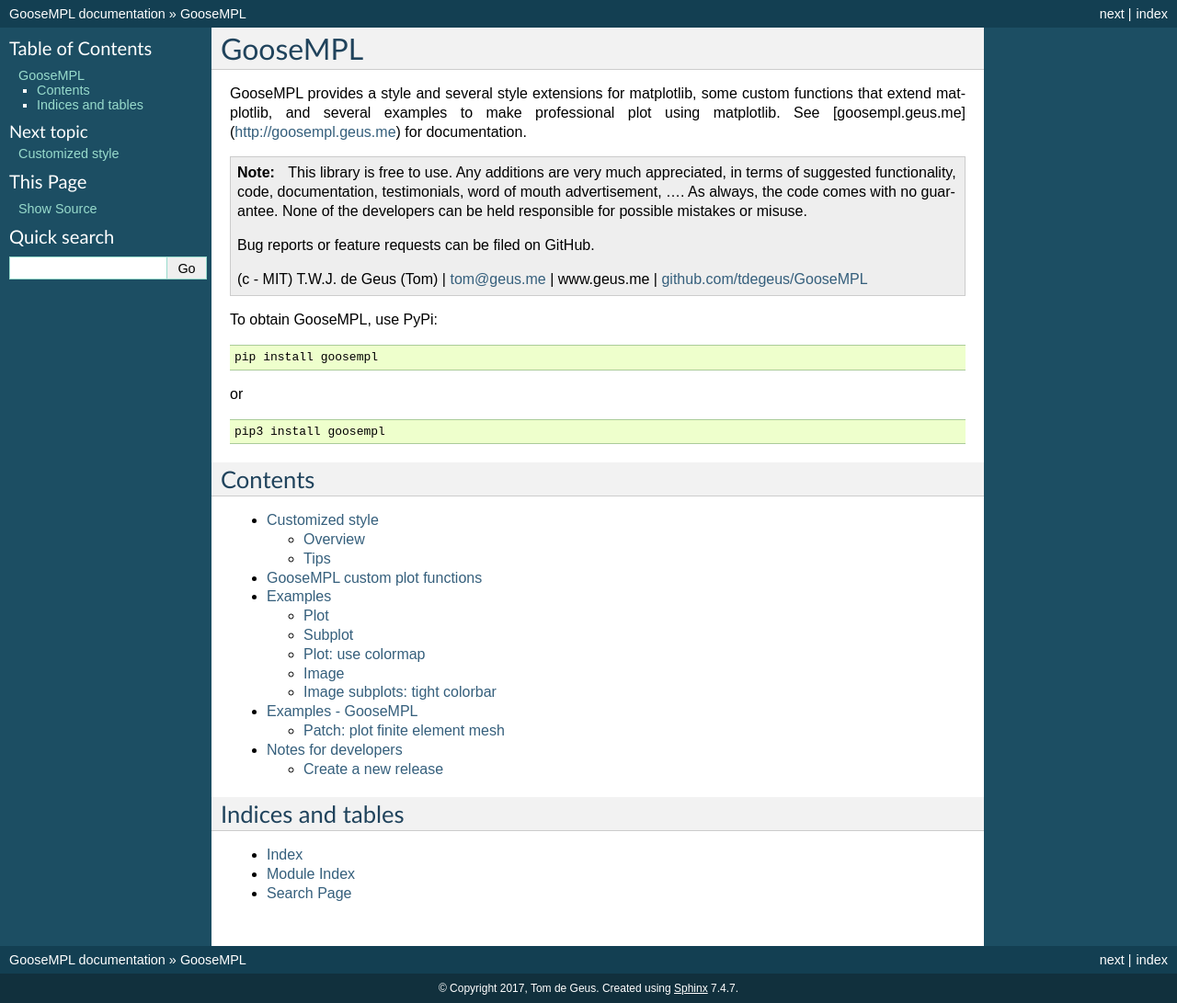
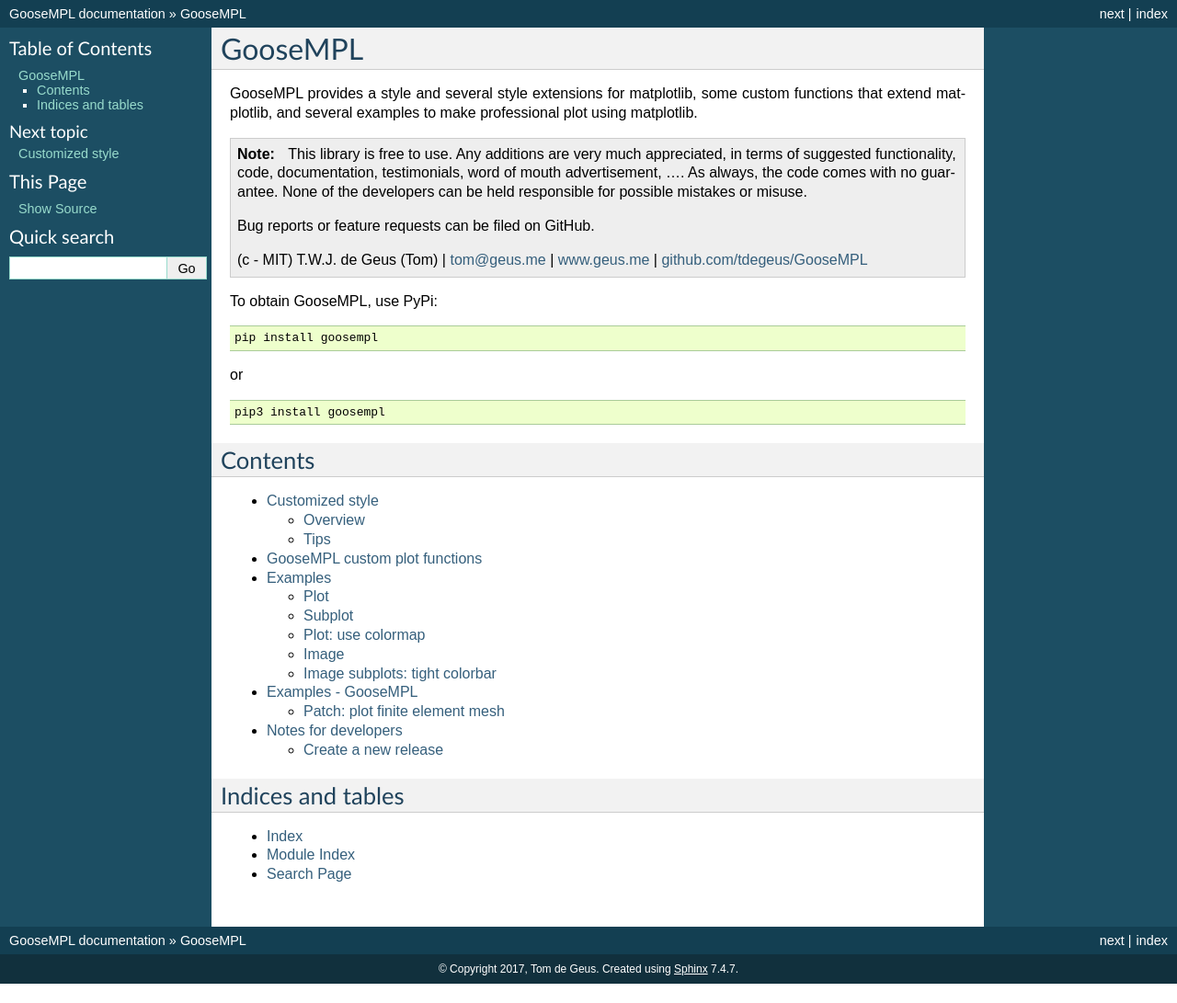
Before and after one commit to tdegeus/GooseMPL, a Sphinx documentation site: the page built from docs/index.rst, in a window 1280 px wide. Shown: the whole page at 92% size. Built offline with Sphinx 7.4.7, drawn with Linux system fonts in a browser that asks for light colours; formulas are drawn with MathJax 3; after the commit the page ends 1070 px from its top, so only the background shows below that.

Commit message:
Documentation update

```diff
--- a/docs/index.rst
+++ b/docs/index.rst
@@ -3,7 +3,7 @@
 GooseMPL
 ********
 
-GooseMPL provides a style and several style extensions for matplotlib, some custom functions that extend matplotlib, and several examples to make professional plot using matplotlib. See [goosempl.geus.me](http://goosempl.geus.me) for documentation.
+GooseMPL provides a style and several style extensions for matplotlib, some custom functions that extend matplotlib, and several examples to make professional plot using matplotlib.
 
 
 .. note::
@@ -12,7 +12,7 @@
 
   Bug reports or feature requests can be filed on GitHub.
 
-  (c - MIT) T.W.J. de Geus (Tom) | tom@geus.me | www.geus.me | `github.com/tdegeus/GooseMPL <http://github.com/tdegeus/GooseMPL>`_
+  (c - MIT) T.W.J. de Geus (Tom) | tom@geus.me | `www.geus.me <http://www.geus.me>`_ | `github.com/tdegeus/GooseMPL <http://github.com/tdegeus/GooseMPL>`_
 
 To obtain GooseMPL, use PyPi:
 
```
